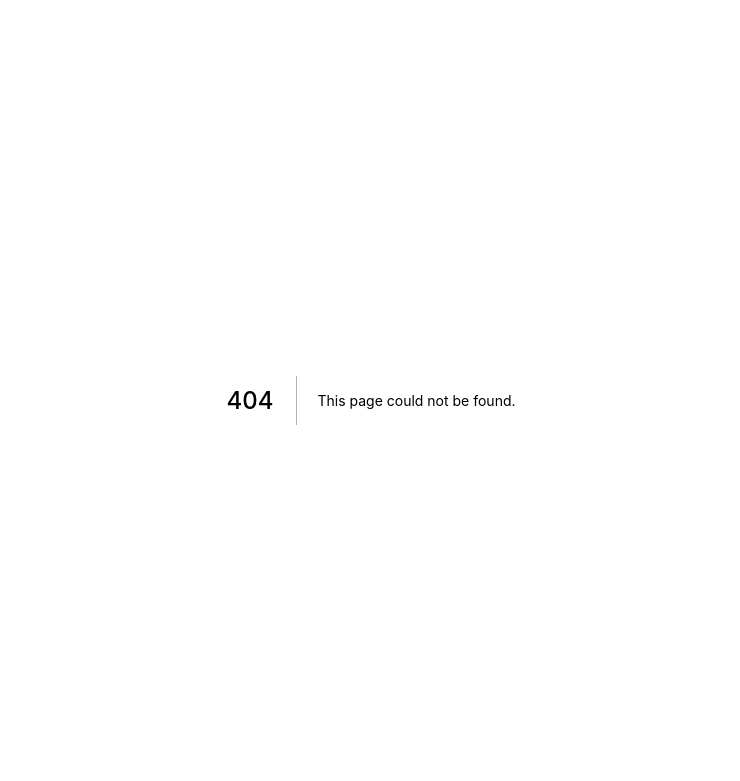
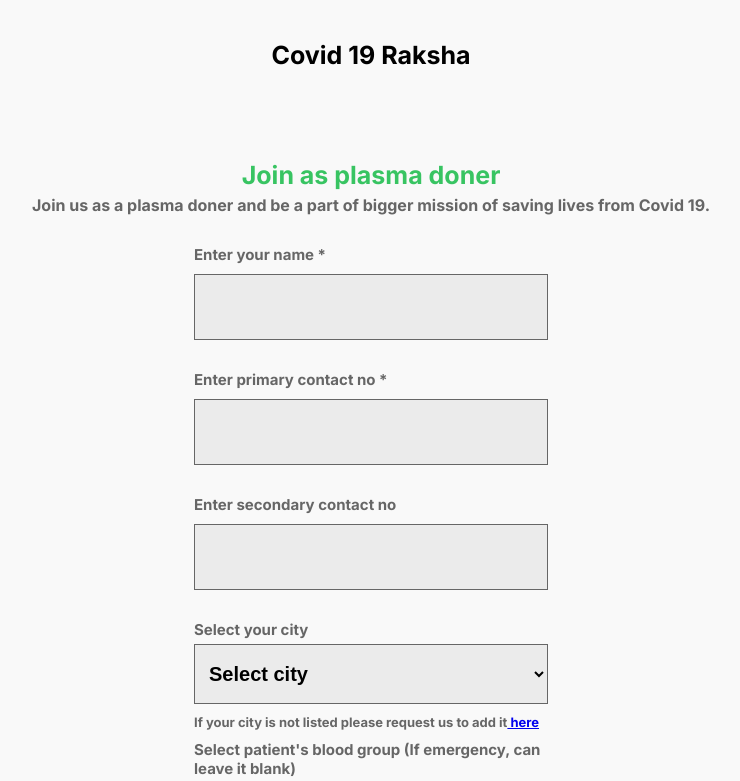
Before and after one commit to imsks/covid19raksha, a Next.js app: page /register-doner in a window 1280 px wide. Before the commit this address had no page. Shown: the top 781 px of the page, without its empty margins (269-1009 px from the left). Built offline with nearby package versions, Linux system fonts and the light colour scheme.

Commit message:
plasma doners register ready

```diff
--- a/components/sections/SuccessContainer.js
+++ b/components/sections/SuccessContainer.js
@@ -1,7 +1,7 @@
 import React from "react";
 
 const SuccessContainer = (props) => {
-  const { heading, paragraph, redirectUrl } = props;
+  const { heading, paragraph, redirectUrl, ctaText = "Back to home" } = props;
 
   return (
     <div className="tasksuccess">
@@ -18,7 +18,7 @@ const SuccessContainer = (props) => {
         </p>
         <a href={redirectUrl}>
           <button className="btn btn-md tasksuccess__container__button">
-            Back to home
+            {ctaText}
           </button>
         </a>
       </div>
--- /dev/null
+++ b/pages/register-doner.js
@@ -0,0 +1,193 @@
+import React, { useState } from "react";
+import Link from "next/link";
+import Navbar from "components/layouts/Navbar";
+import { bloodGroupNames, cityNames } from "client-utils/constants";
+import SuccessContainer from "components/sections/SuccessContainer";
+import {
+  FormLabelInputGroup,
+  FormLabelSelectGroup,
+} from "components/sections/FormElements";
+import { joinAsPlasmaDoner } from "client-utils/functions/database.functions";
+
+const RegisterDoner = () => {
+  const [name, setName] = useState(null);
+  const [primaryContactNo, setPrimaryContactNo] = useState("");
+  const [secondaryContactNo, setSecondaryContactNo] = useState(null);
+  const [city, setCity] = useState(null);
+  const [bloodGroup, setBloodGroup] = useState("NA");
+  const [formError, setFormError] = useState(null);
+  const [isJoinDonerButtonClicked, setIsJoinDonerButtonClicked] = useState(
+    false
+  );
+  const [isDonerJoined, setIsDonerJoined] = useState(false);
+
+  const handleJoinAsDoner = async (event) => {
+    event.preventDefault();
+    setFormError(null);
+    setIsDonerJoined(false);
+    setIsJoinDonerButtonClicked(true);
+
+    // Check if all fields are filled correctly
+    if (!name) {
+      setFormError("Please check your name");
+      setIsJoinDonerButtonClicked(false);
+      return;
+    }
+
+    if (!primaryContactNo || primaryContactNo.split("").length !== 10) {
+      setFormError("Please check your primary contact no");
+      setIsJoinDonerButtonClicked(false);
+      return;
+    }
+
+    if (!city) {
+      setFormError("Please provide your city");
+      setIsJoinDonerButtonClicked(false);
+      return;
+    }
+
+    const joiningDonerDataPayload = {
+      name,
+      primaryContactNo,
+      secondaryContactNo,
+      city,
+      bloodGroup,
+      joinedOn: new Date(Date.now()),
+    };
+
+    const requestJoinDonerResponse = await joinAsPlasmaDoner(
+      joiningDonerDataPayload
+    );
+
+    if (requestJoinDonerResponse) setIsDonerJoined(true);
+    else {
+      setFormError("Something went wrong. Please try again");
+      setIsJoinDonerButtonClicked(false);
+    }
+  };
+
+  const handleSetName = (event) => {
+    setName(event.target.value);
+  };
+
+  const handleSetPrimaryContactNo = (event) => {
+    setPrimaryContactNo(event.target.value);
+  };
+
+  const handleSetSecondaryContactNo = (event) => {
+    setSecondaryContactNo(event.target.value);
+  };
+
+  const handleSetCity = (event) => {
+    setCity(event.target.value);
+  };
+
+  const handleSetBloodGroup = (event) => {
+    setBloodGroup(event.target.value);
+  };
+
+  return (
+    <main className="joinasdoner">
+      <Navbar />
+
+      <div className="joinasdoner__container">
+        <div className="joinasdoner__container__content">
+          {!isDonerJoined ? (
+            <JoinAsDonerForm
+              handleSetName={handleSetName}
+              handleSetPrimaryContactNo={handleSetPrimaryContactNo}
+              handleSetSecondaryContactNo={handleSetSecondaryContactNo}
+              handleSetCity={handleSetCity}
+              handleSetBloodGroup={handleSetBloodGroup}
+              handleJoinAsDoner={handleJoinAsDoner}
+              formError={formError}
+              isJoinDonerButtonClicked={isJoinDonerButtonClicked}
+            />
+          ) : (
+            <div className="joinasdoner__container__content__header">
+              <SuccessContainer
+                heading="Congratulation! You've successfully joined us."
+                paragraph="Anyone in the need of plasma will contact you soon."
+                redirectUrl="/requests"
+                ctaText="View plasma requests"
+              />
+            </div>
+          )}
+        </div>
+      </div>
+    </main>
+  );
+};
+
+export default RegisterDoner;
+
+const JoinAsDonerForm = ({
+  handleSetName,
+  handleSetPrimaryContactNo,
+  handleSetSecondaryContactNo,
+  handleSetCity,
+  handleSetBloodGroup,
+  handleJoinAsDoner,
+  formError,
+  isJoinDonerButtonClicked,
+}) => {
+  return (
+    <>
+      <div className="joinasdoner__container__content__header">
+        <h3 className="heading-sub joinasdoner__container__content__header__heading">
+          Join as plasma doner
+        </h3>
+        <p className="paragraph joinasdoner__container__content__header__paragraph">
+          Join us as a plasma doner and be a part of bigger mission of saving
+          lives from Covid 19.
+        </p>
+      </div>
+
+      <div className="joinasdoner__container__content__main">
+        <form className="form joinasdoner__container__content__main__form">
+          <FormLabelInputGroup
+            label="Enter your name *"
+            inputType="text"
+            handleInput={handleSetName}
+            required={true}
+          />
+          <FormLabelInputGroup
+            label="Enter primary contact no *"
+            inputType="tel"
+            handleInput={handleSetPrimaryContactNo}
+            required={true}
+          />
+          <FormLabelInputGroup
+            label="Enter secondary contact no"
+            inputType="tel"
+            handleInput={handleSetSecondaryContactNo}
+            required={true}
+          />
+          <FormLabelSelectGroup
+            label="Select your city"
+            handleSelectOption={handleSetCity}
+            options={cityNames}
+          />
+          <p className="paragraph joinasdoner__container__content__main__form__paragraph">
+            If your city is not listed please request us to add it
+            <Link href="request-add-city"> here</Link>
+          </p>
+          <FormLabelSelectGroup
+            label="Select patient's blood group (If emergency, can leave it blank)"
+            handleSelectOption={handleSetBloodGroup}
+            options={bloodGroupNames}
+          />
+          <button
+            className="btn btn-md form__submit"
+            onClick={handleJoinAsDoner}
+          >
+            {!isJoinDonerButtonClicked ? "Join as doner" : "Joining"}
+          </button>
+        </form>
+        <p className="form__error joinasdoner__container__content__main__form__error">
+          {formError}
+        </p>
+      </div>
+    </>
+  );
+};
--- a/styles/pages/_homepage.scss
+++ b/styles/pages/_homepage.scss
@@ -43,21 +43,20 @@
       }
 
       &__footer {
-        margin: 10rem 0 0 0 ;
+        margin: 10rem 0 0 0;
 
         &__content {
           background-color: $color-secondary;
           box-shadow: 3px 3px 20px #bbbbbb;
-          padding: 5rem 0;
+          padding: 6rem 0;
           border-radius: 10px;
-          width: 50%;
+          width: 60%;
           margin: auto;
           display: flex;
           justify-content: space-evenly;
 
           &__text {
             &__heading {
-
             }
 
             &__paragraph {
@@ -66,10 +65,20 @@
           }
 
           &__action {
+            width: 35%;
+            display: flex;
+            justify-content: space-between;
+
             &__button {
               background-color: transparent;
               border: 2px solid $color-white;
               color: $color-white;
+
+              &__primary {
+                background-color: $color-primary;
+                color: $color-white;
+                border: 2px solid $color-primary;
+              }
             }
           }
         }
--- /dev/null
+++ b/styles/pages/_join-as-doner.scss
@@ -0,0 +1,42 @@
+.joinasdoner {
+    &__container {
+      &__content {
+        padding: 5rem;
+
+        &__header {
+          display: flex;
+          flex-direction: column;
+          align-items: center;
+
+          &__paragraph {
+            margin: 0.5rem 0 0 0;
+          }
+        }
+
+        &__main {
+          width: 30%;
+          margin: auto;
+
+          &__form {
+            &__group {
+            }
+
+            &__label {
+            }
+
+            &__input {
+            }
+
+            &__paragraph {
+              font-size: 1.3rem;
+              align-self: baseline;
+            }
+
+            &__error {
+              text-align: center;
+            }
+          }
+        }
+      }
+    }
+  }
--- a/styles/styles.scss
+++ b/styles/styles.scss
@@ -15,3 +15,4 @@
 @import 'pages/homepage';
 @import 'pages/raise';
 @import 'pages/requestaddcity';
+@import 'pages/join-as-doner';
```
Also changed, not shown: pages/index.js (+31 -13 lines), 1 other file (tests, documents, lock files or other folders).
